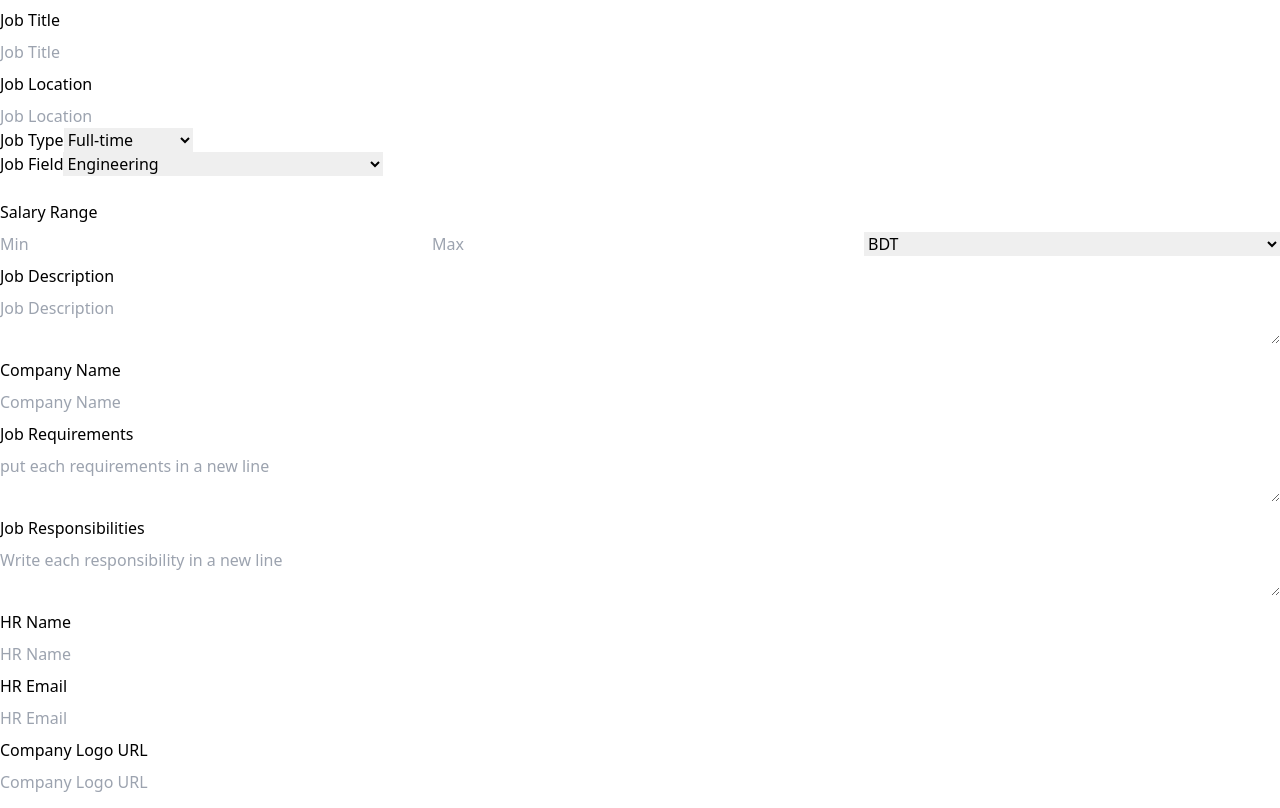
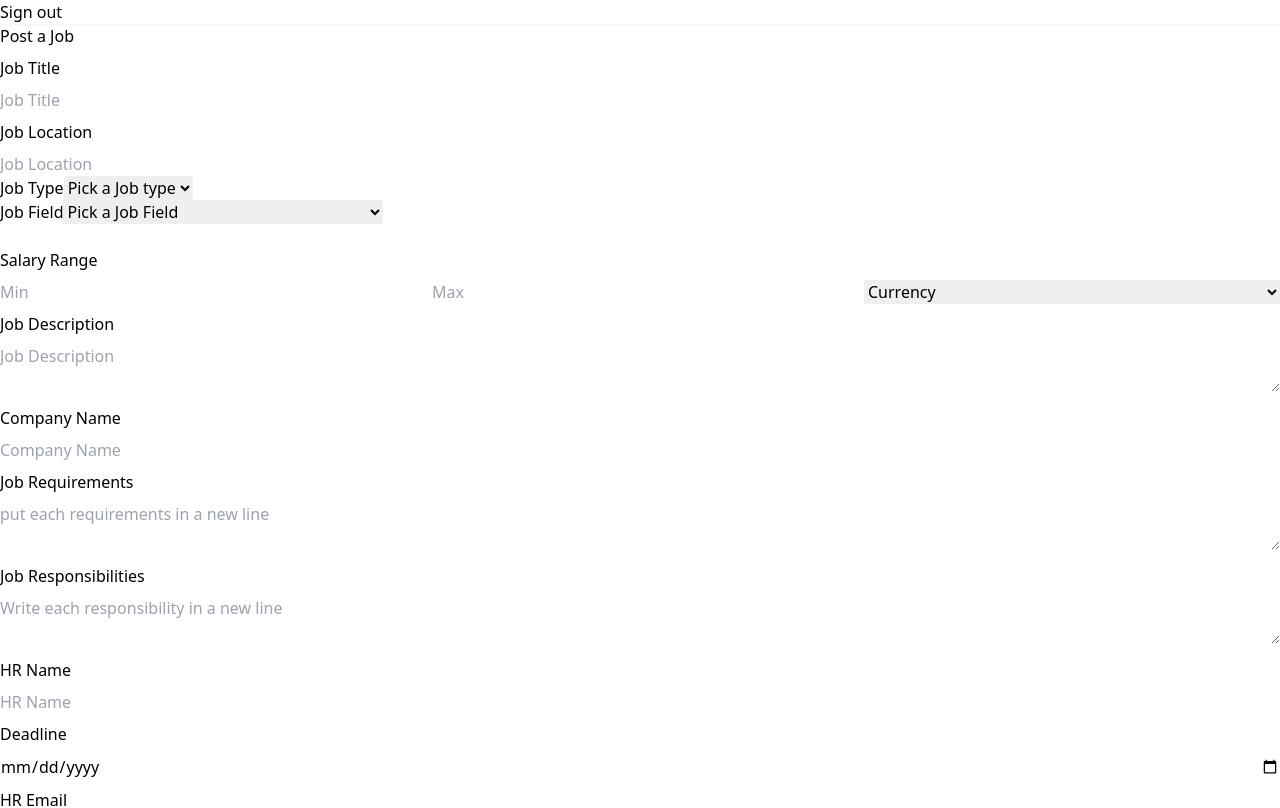
Before and after one commit to noorafsarpiash/job-portal-client, a React (Vite) app: page /addJob in a window 1280 px wide. Shown: the part 304-1112 px from the top of the page. Built offline with nearby package versions, Linux system fonts and the light colour scheme; no server answers; sample sign-in values are in the browser's storage.

Commit message:
myPostedJob

```diff
--- a/src/pages/AddJob/AddJob.jsx
+++ b/src/pages/AddJob/AddJob.jsx
@@ -1,11 +1,16 @@
 import React from 'react'
-import { Navigate } from 'react-router-dom';
+import { useNavigate } from 'react-router-dom';
 import Swal from 'sweetalert2';
+import useAuth from '../../hooks/useAuth';
 
 const AddJob = () => {
 
+    const { user } = useAuth();
+
+    const navigate = useNavigate();
+
     const handleSubmit = (e) => {
-        const navigate = Navigate();
+
         e.preventDefault();
         const formData = new FormData(e.target);
         // console.log(formData.entries());
@@ -35,7 +40,7 @@ const AddJob = () => {
                         showConfirmButton: false,
                         timer: 1500
                     });
-                    navigate("/myApplications");
+                    navigate("/myPostedJobs");
                 }
             })
 
@@ -60,7 +65,7 @@ const AddJob = () => {
                     {/* job type */}
                     <div className="form-control">
                         <label className="label">Job Type</label>
-                        <select defaultValue="Pick a font" className="select select-ghost">
+                        <select defaultValue="Pick a Job type" className="select select-ghost">
                             <option disabled={true}>Pick a Job type</option>
                             <option>Full-time</option>
                             <option>Intern</option>
@@ -70,8 +75,8 @@ const AddJob = () => {
                     {/* job category */}
                     <div className="form-control">
                         <label className="label">Job Field</label>
-                        <select defaultValue="Pick a font" className="select select-ghost w-full max-w-xs">
-                            <option disabled={true}>Pick a Job Field</option>
+                        <select defaultValue="Pick a Job Field" className="select select-ghost w-full max-w-xs">
+                            <option disabled>Pick a Job Field</option>
                             <option>Engineering</option>
                             <option>Marketing</option>
                             <option>Finance</option>
@@ -99,7 +104,7 @@ const AddJob = () => {
 
                         <div className="form-control">
 
-                            <select defaultValue="Pick a font" name='currency' className="select select-ghost w-full">
+                            <select defaultValue="Currency" name='currency' className="select select-ghost w-full">
                                 <option disabled={true}>Currency</option>
                                 <option>BDT</option>
                                 <option>USD</option>
@@ -143,10 +148,17 @@ const AddJob = () => {
                         <input type="text" className="input w-full" name='hr_name' required placeholder="HR Name" />
                     </div>
 
+                    {/* application deadline */}
+                    <div className="form-control">
+                        <label className="label flex my-2">Deadline</label>
+                        <input type="date" defaultValue={user?.email}
+                            className="input w-full" name='applicationDeadline' required placeholder="HR Email" />
+                    </div>
                     {/* HR Email */}
                     <div className="form-control">
                         <label className="label flex my-2">HR Email</label>
-                        <input type="text" className="input w-full" name='hr_email' required placeholder="HR Email" />
+                        <input type="text" defaultValue={user?.email}
+                            className="input w-full" name='hr_email' required placeholder="Deadline" />
                     </div>
 
                     {/* Company Logo URL */}
--- /dev/null
+++ b/src/pages/MyPostedJobs/MyPostedJobs.jsx
@@ -0,0 +1,21 @@
+
+import React, { useEffect, useState } from 'react'
+import useAuth from '../../hooks/useAuth';
+
+const MyPostedJobs = () => {
+
+    const [jobs, setJobs] = useState([]);
+    const { user } = useAuth();
+
+    useEffect(() => {
+        fetch(`http://localhost:5000/jobs?email=${user.email}`)
+            .then(res => res.json())
+            .then(data => setJobs(data))
+    }, [user.email]);
+
+    return (
+        <h2>MyPostedJobs: {jobs.length}</h2>
+    )
+}
+
+export default MyPostedJobs
--- a/src/pages/shared/Navbar.jsx
+++ b/src/pages/shared/Navbar.jsx
@@ -20,6 +20,7 @@ const Navbar = () => {
         <li><NavLink to="/">Home</NavLink></li>
         <li><NavLink to="/myApplications">My Applications</NavLink></li>
         <li><NavLink to="/addJob">Add A Job</NavLink></li>
+        <li><NavLink to="/myPostedJobs">My Posted Jobs</NavLink></li>
 
     </>
     return (
--- a/src/router/router.jsx
+++ b/src/router/router.jsx
@@ -11,6 +11,7 @@ import PrivateRoute from "./PrivateRoute";
 import JobApply from "../pages/JobApply/JobApply";
 import MyApplications from "../pages/MyApplication/MyApplications";
 import AddJob from "../pages/AddJob/AddJob";
+import MyPostedJobs from "../pages/MyPostedJobs/MyPostedJobs";
 
 const router = createBrowserRouter([
     {
@@ -36,6 +37,10 @@ const router = createBrowserRouter([
                 element: <PrivateRoute><AddJob /></PrivateRoute>
             },
             {
+                path: "/myPostedJobs",
+                element: <PrivateRoute><MyPostedJobs /></PrivateRoute>
+            },
+            {
                 path: "/myApplications",
                 element: <PrivateRoute><MyApplications></MyApplications></PrivateRoute>
             },
```
